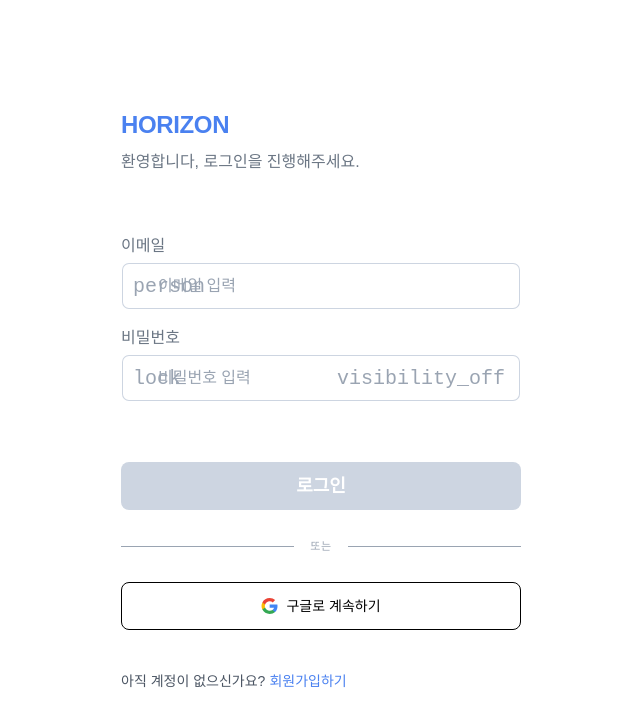
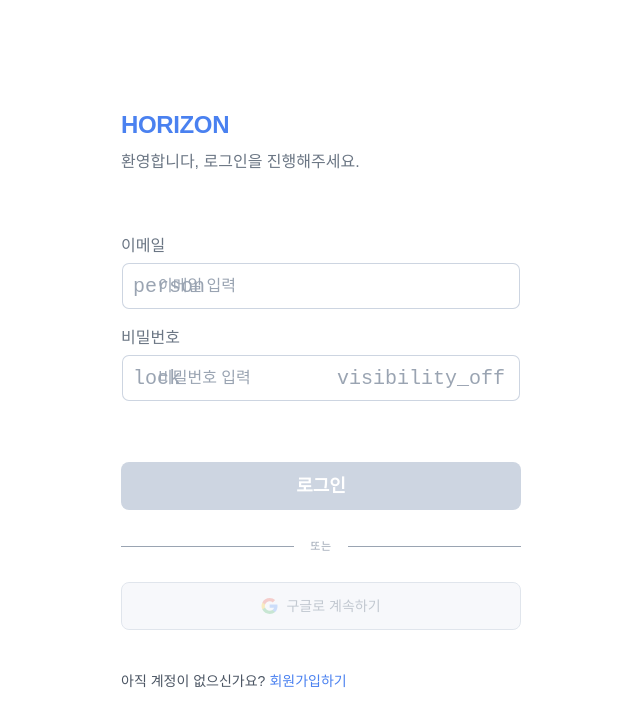
Before and after one commit to ODYSSEY-BSSM/horizon-final, a Next.js app: page /signin in a window 1280 px wide. Shown: the top 726 px of the page, without its empty margins (319-959 px from the left). Built offline with nearby package versions, Linux system fonts and the light colour scheme; no server answers.

Commit message:
feat: 구글OAuth 지원X 툴팁 추가

```diff
--- a/src/app/(auth)/signin/content.tsx
+++ b/src/app/(auth)/signin/content.tsx
@@ -102,7 +102,7 @@ export default function SignInContent() {
             </StyledDividerText>
           </StyledDividerWrapper>
 
-          <ContinueWithGoogle onClick={handleGoogleLogin} />
+          <ContinueWithGoogle onClick={handleGoogleLogin} disabled />
         </StyledButtonGroup>
 
         <SecondaryAction onSignUpClick={handleSignUp} />
--- a/src/feature/auth/components/ContinueWithGoogle.tsx
+++ b/src/feature/auth/components/ContinueWithGoogle.tsx
@@ -7,13 +7,20 @@ import { Text } from '@/shared/ui';
 interface ContinueWithGoogleProps {
   onClick?: () => void;
   className?: string;
+  disabled?: boolean;
 }
 
-const ContinueWithGoogle = ({ onClick, className }: ContinueWithGoogleProps) => {
+const ContinueWithGoogle = ({ onClick, className, disabled = false }: ContinueWithGoogleProps) => {
   return (
-    <StyledButton onClick={onClick} className={className} aria-label="구글 계정으로 계속하기">
-      <GoogleIcon />
-      <Text variant="B2" color={tokens.colors.black}>
+    <StyledButton
+      onClick={disabled ? undefined : onClick}
+      className={className}
+      aria-label="구글 계정으로 계속하기"
+      disabled={disabled}
+      title={disabled ? '현재는 지원하지 않아요... ㅠㅠ' : undefined}
+    >
+      <GoogleIcon disabled={disabled} />
+      <Text variant="B2" color={disabled ? tokens.colors.neutral[400] : tokens.colors.black}>
         구글로 계속하기
       </Text>
     </StyledButton>
@@ -22,24 +29,29 @@ const ContinueWithGoogle = ({ onClick, className }: ContinueWithGoogleProps) =>
 
 export default ContinueWithGoogle;
 
-const StyledButton = styled.button`
+const StyledButton = styled.button<{ disabled?: boolean }>`
   width: 100%;
   height: 48px;
-  background-color: ${tokens.colors.white};
-  border: 1px solid ${tokens.colors.black};
+  background-color: ${({ disabled }) => (disabled ? tokens.colors.neutral[100] : tokens.colors.white)};
+  border: 1px solid ${({ disabled }) => (disabled ? tokens.colors.neutral[300] : tokens.colors.black)};
   border-radius: 8px;
   display: flex;
   align-items: center;
   justify-content: center;
   gap: 8px;
-  cursor: pointer;
+  cursor: ${({ disabled }) => (disabled ? 'not-allowed' : 'pointer')};
+  transition: all 0.2s ease;
 
   &:hover {
-    background-color: ${tokens.colors.neutral[100]};
+    background-color: ${({ disabled }) => (disabled ? tokens.colors.neutral[100] : tokens.colors.neutral[100])};
+  }
+
+  &:disabled {
+    opacity: 0.6;
   }
 `;
 
-const GoogleIcon = () => (
+const GoogleIcon = ({ disabled }: { disabled?: boolean }) => (
   <svg
     xmlns="http://www.w3.org/2000/svg"
     width="17"
@@ -47,6 +59,7 @@ const GoogleIcon = () => (
     viewBox="0 0 17 16"
     fill="none"
     aria-hidden="true"
+    style={{ opacity: disabled ? 0.4 : 1 }}
   >
     <path
       fillRule="evenodd"
--- a/src/feature/auth/steps/EmailStep/EmailStep.tsx
+++ b/src/feature/auth/steps/EmailStep/EmailStep.tsx
@@ -51,7 +51,7 @@ const EmailStep = ({ onGoogleSignUp, onSignIn }: EmailStepProps) => {
           </Text>
         </StyledDividerText>
       </StyledDividerWrapper>
-      <ContinueWithGoogle onClick={onGoogleSignUp} />
+      <ContinueWithGoogle onClick={onGoogleSignUp} disabled />
       <SecondaryAction
         primaryText="이미 계정이 있으신가요?"
         actionText="로그인하기"
```
